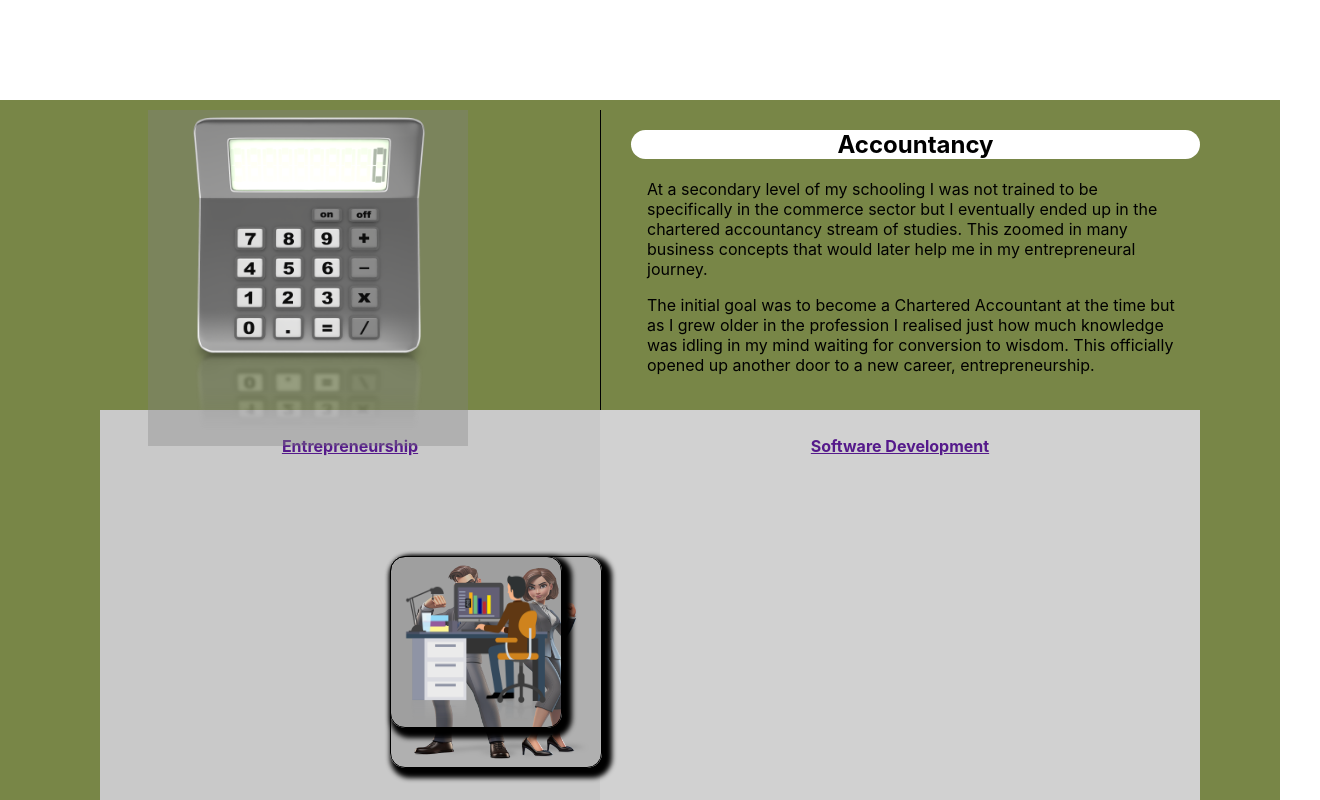
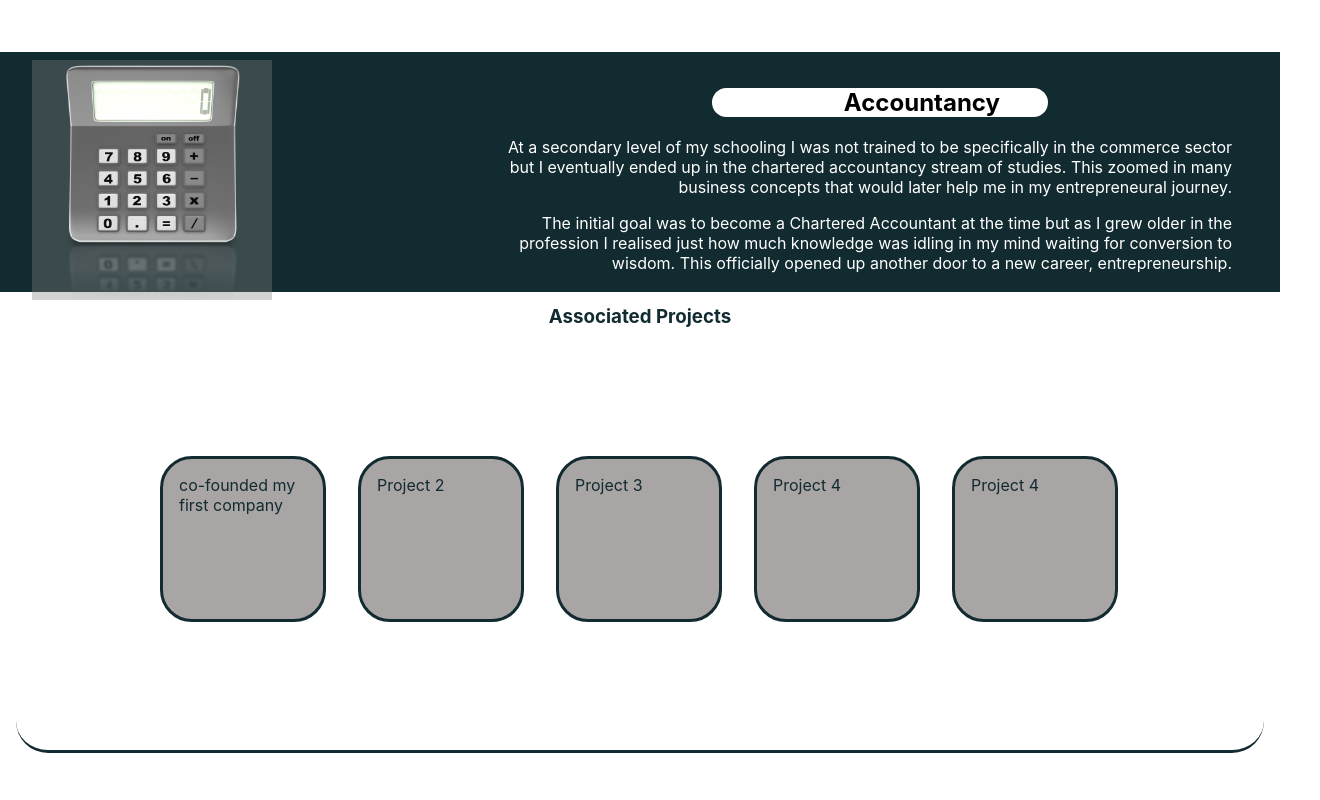
Before and after one commit to Urates/reactResume, a React (Create React App) app: page / in a window 1280 px wide. Shown: the part 1020-1820 px from the top of the page, 1320 px wide, since content can reach past the window. After the commit the page ends 1789 px from the top, so only its background shows below. Built offline with nearby package versions, Linux system fonts and the light colour scheme.

Commit message:
updated accountancy career

```diff
--- a/src/App.css
+++ b/src/App.css
@@ -35,7 +35,7 @@
 .Accountancy
 {
   position: relative;
-  top: 30em;
+  top: 26em;
   background-color: rgb(120, 134, 71);
 }
 .Entrepreneurship
--- a/src/App.js
+++ b/src/App.js
@@ -28,15 +28,7 @@ function App() {
         <section className='Accountancy' id='accountancy'>
           <Accountacy />
         </section>
-        <section className='Entrepreneurship' id='entrepreneurship'>
-          <Entrepreneurship />
-        </section>
-        <section className='SoftwareDev' id='software'>
-          <SoftwareDev />
-        </section>
-        <section className='Footer'>
-          <Footer />
-        </section>
+
     </div>
   );
 }
--- a/src/components/Accountancy.css
+++ b/src/components/Accountancy.css
@@ -1,103 +1,71 @@
 .accountancy-container
 {
-    display: grid;
-    grid-template-columns: 500px 600px;
-    grid-template-rows: 300px 400px;
-    padding: 10px;
-    position:relative;
-    width: 100vw;
-    justify-content: center;
+    margin: auto;
+    position: relative;
+    background-color: rgb(18, 43, 48);
+    height: 15em;
 }
-.accountancy-container .item1
+.accountancy-container ul
 {
-    grid-column-start: 1;
-    grid-column-end: 1;
-    grid-row-start: 1;
-    grid-row-end: 2;
-   }
-.item1 img
+    list-style-type: none;
+    padding: 0.5em;
+}
+.accountancy-container li
 {
-    width: 20em;
-    height: 20em;
+    display: block;
+}
+.accountancy-container p
+{
+    color: rgb(255, 255, 255);
+}
+.accountancy-container img
+{
+    width: 15em;
+    height: 15em;
+    margin-left: 2em;
+}
+.accountancy-container h2
+{
+    color: black;
     position: relative;
-    left: 3em;
-    padding-bottom: 1em;
-
-}
-.accountancy-container .item2
-{
-    grid-column-start: 2;
-    grid-column-end: 3;
-    grid-row-start: 1;
-    grid-row-end: 2;
-    padding-left: 30px;
-    border-left: black solid 1px;
-    border-width: 80%;
-}
-.accountancy-container .item2 h2
-{
-    text-align: center;
-    color: black;
-}
-.accountancy-container .item3
-{
-    grid-column-start: 1;
-    grid-column-end: 2;
-    grid-row-start: 2;
-    grid-row-end: 3;
-    background-color: rgb(201, 201, 201);
-}
-.item3 img
-{
-    width: 200px;
-    height: 200px;
-    margin-left: 30%;
-    margin-top: 10%;
-    border: black solid 1px;
-    border-radius: 15px;
-    padding: 5px;
-    box-shadow: black 5px 5px 5px 5px;
-}
-.item3 figcaption
-{
-    text-align: center;
-    padding-top: 10px;
-}
-.accountancy-container .item3 h2
-{
-    text-align: center;
-    color: black;
-}
-.accountancy-container .item4
-{
-    grid-column-start: 2;
-    grid-column-end: 3;
-    grid-row-start: 2;
-    grid-row-end: 3;
-    background-color: rgb(209, 209, 209);
-}
-.item4 img
-{
+    right: 1em;
+    margin-left: 30em;
+    text-align: right;
     width: 10em;
-    height: 10em;
-    margin-left: 30%;
-    margin-top: 10%;
-    border: black solid 1px;
-    border-radius: 15px;
-    padding: 5px;
-    box-shadow: black 5px 5px 5px 5px;
-}
-.item4 figcaption
-{
-    text-align: center;
-    padding-top: 10px;
-}
-.accountancy-container .item4 h2
-{
-    text-align: center;
-    color: black;
 }
 #career-info
 {
-    color: black;
+    position: relative;
+    right: 1em;
+    margin-left: 30em;
+    text-align: right;
 }
+.row
+{
+    display: flex;
+    padding: 8em;
+    border-bottom: rgb(18, 43, 48) solid 0.2em ;
+    border-radius: 2em;
+}
+.row .item
+{
+    height: 10em;
+    width: 10em;
+    background-color: rgba(115, 108, 108, 0.612);
+    margin-left: 1em;
+    margin-right:1em;
+    border-radius: 2em;
+    border: rgb(18, 43, 48) solid 0.2em;
+}
+.row p
+{
+    color: rgb(18, 43, 48);
+}
+ul h3
+{
+    width: 15em;
+    text-align: center;
+    margin: auto;
+    display: block;
+    color: rgb(18, 43, 48);
+}
--- a/src/components/Accountancy.js
+++ b/src/components/Accountancy.js
@@ -6,28 +6,29 @@ import './Accountancy.css';
 
 
 const Accountancy = () => {
-
   return (
     <div className="accountancy-container">
-         <div className="item1">
+         <ul className="item1">
             <img src={AccountancyImg} alt="Accountancy calculator icon"/>
-         </div>
-         <div className="item2">
-
-            <h2>Accountancy</h2>
-            <p id="career-info">At a secondary level of my schooling I was not trained to be specifically in the commerce sector but I eventually ended up in the chartered accountancy stream of studies. This zoomed in many business concepts that would later help me in my entrepreneural journey.</p>
-
-            <p id="career-info">The initial goal was to become a Chartered Accountant at the time but as I grew older in the profession I realised just how much knowledge was idling in my mind waiting for conversion to wisdom. This officially opened up another door to a new career, entrepreneurship.</p>
-         </div>
-
-         <div className="item3">
-            <a href=""><figure><img src={EntrepreneurshipImg} alt="Entrepreneurship icon"/><figcaption><strong>Entrepreneurship</strong></figcaption></figure></a>
-         </div>
-
-         <div className="item4">
-            <a href=""><figure><img src={SoftwareDevImg} alt="Software Development icon"/><figcaption><strong>Software Development</strong></figcaption></figure></a>
-         </div>
-    </div>
+            <ul>
+               <li><h2>Accountancy</h2></li>
+               <li>
+                  <p id="career-info">At a secondary level of my schooling I was not trained to be specifically in the commerce sector but I eventually ended up in the chartered accountancy stream of studies. This zoomed in many business concepts that would later help me in my entrepreneural journey.</p>
+                  <p id="career-info">The initial goal was to become a Chartered Accountant at the time but as I grew older in the profession I realised just how much knowledge was idling in my mind waiting for conversion to wisdom. This officially opened up another door to a new career, entrepreneurship.</p>
+               </li>
+            </ul>
+            <ul>
+               <li><h3>Associated Projects</h3></li>
+               <div className="row">
+                  <span className="item"><p>co-founded my first company</p></span>
+                  <li className="item"><p>Project 2</p></li>
+                  <li className="item"><p>Project 3</p></li>
+                  <li className="item"><p>Project 4</p></li>
+                  <li className="item"><p>Project 4</p></li>
+               </div>
+            </ul>
+         </ul>
+      </ div>
 
     );
 }
```
